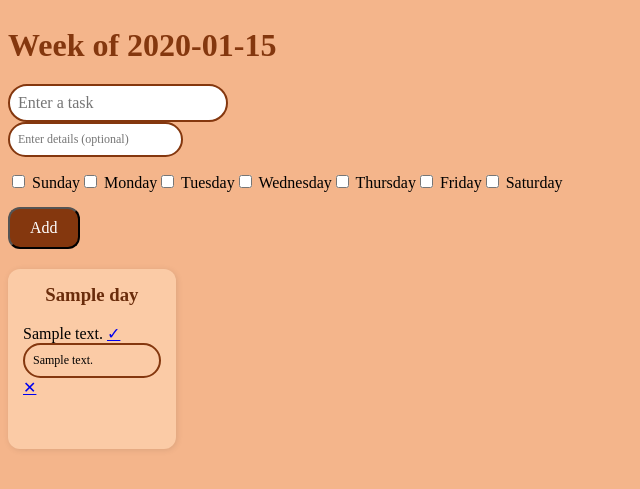
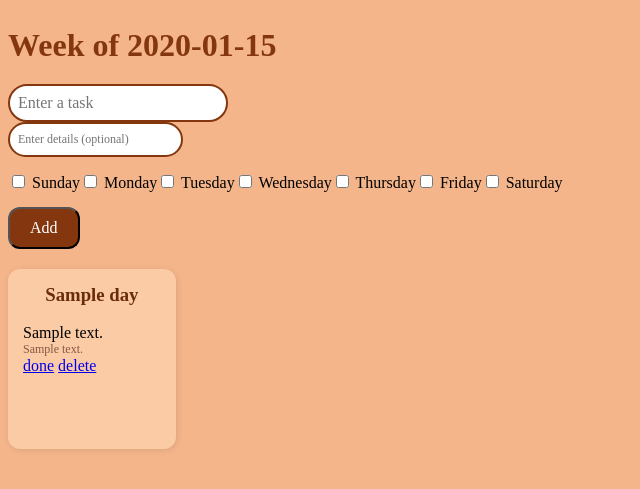
Before and after one commit to abileshayyanar/Flask-Weekly-Calendar, a Flask app: template templates/index.html in a window 1280 px wide. Shown: the top 489 px of the page, without its empty margins (0-640 px from the left). Run offline with Flask 3, Linux system fonts and the light colour scheme; the template is opened without the code that fills it: most values are stand-ins (such as "Sample title", 1, 10 or a date in 2020).

Commit message:
cleaned up the task lists

```diff
--- a/static/style.css
+++ b/static/style.css
@@ -75,10 +75,16 @@ body{
     font-family: 'Abril Fatface', serif;
 }
 
-.task-desc {
+.task-desc-box {
     border: 2px solid #84370e;
     border-radius: 20px;
     padding: 8px;
     font-size: 12px;
     font-family: 'Abril Fatface', serif;
 }
+
+.task-desc {
+    font-size: 12px;
+    font-family: 'Abril Fatface', serif;
+    color: #865840
+}
--- a/templates/index.html
+++ b/templates/index.html
@@ -5,7 +5,7 @@
 
     <h2 class="date-heading">Week of {{ week_sunday.strftime('%B %d, %Y') }}</h2>
     <input type="text" name="task" class="task-input" placeholder="Enter a task" required>
-    <div><input type="text" name="description" class="task-desc" placeholder="Enter details (optional)"></div>
+    <div><input type="text" name="description" class="task-desc-box" placeholder="Enter details (optional)"></div>
 
     <div class="checkbox-row">
 
@@ -49,20 +49,22 @@
                 <h3>{{ day }}</h3>
                 <ul>
                     {% for task in tasks %}
-                        <li>
+                        <li class="task-title">
                             {% if task.done %}
                                 <span style="text-decoration: line-through; color: #888;">{{ task.content }}</span>
                             {% else %}
                                 {{ task.content }}
-                                <a href="{{ url_for('mark_done', task_id=task.id) }}">✓</a>
                             {% endif %}
                             {% if task.description %}
                                 <div class="task-desc">{{ task.description }}</div>
                             {% endif %}
-                            <a href="{{ url_for('delete', task_id=task.id) }}">✕</a>
+                            <li>
+                                <a href="{{ url_for('mark_done', task_id=task.id) }}">done</a>
+                                <a href="{{ url_for('delete', task_id=task.id) }}">delete</a>
+                            </li>
                         </li>
                     {% else %}
-                        <li>No tasks yet</li>
+                        <li style="list-style-type:none;">No tasks yet</li>
                     {% endfor %}
                 </ul>
             </div>
```
Also changed, not shown: todo.db.
